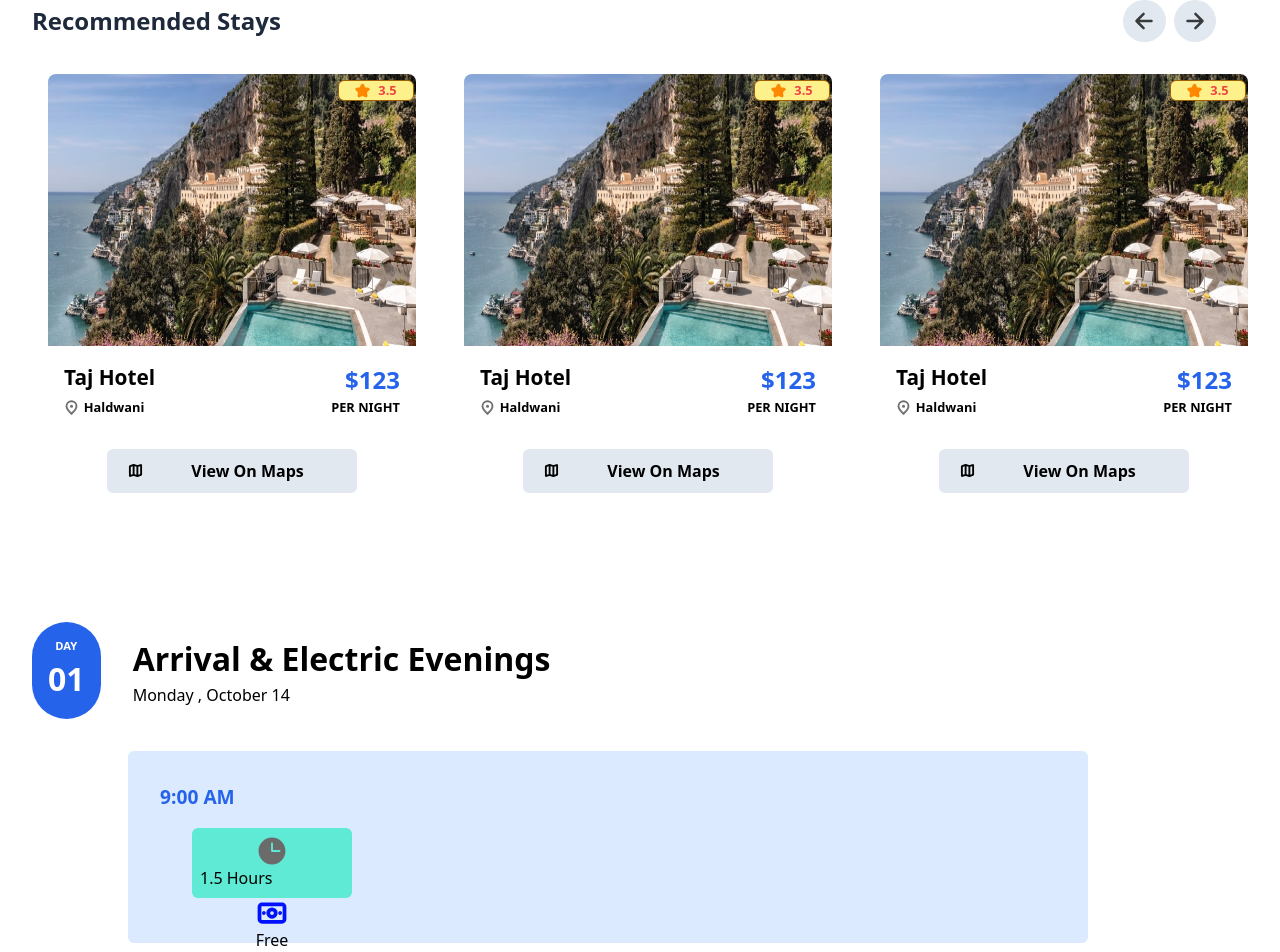
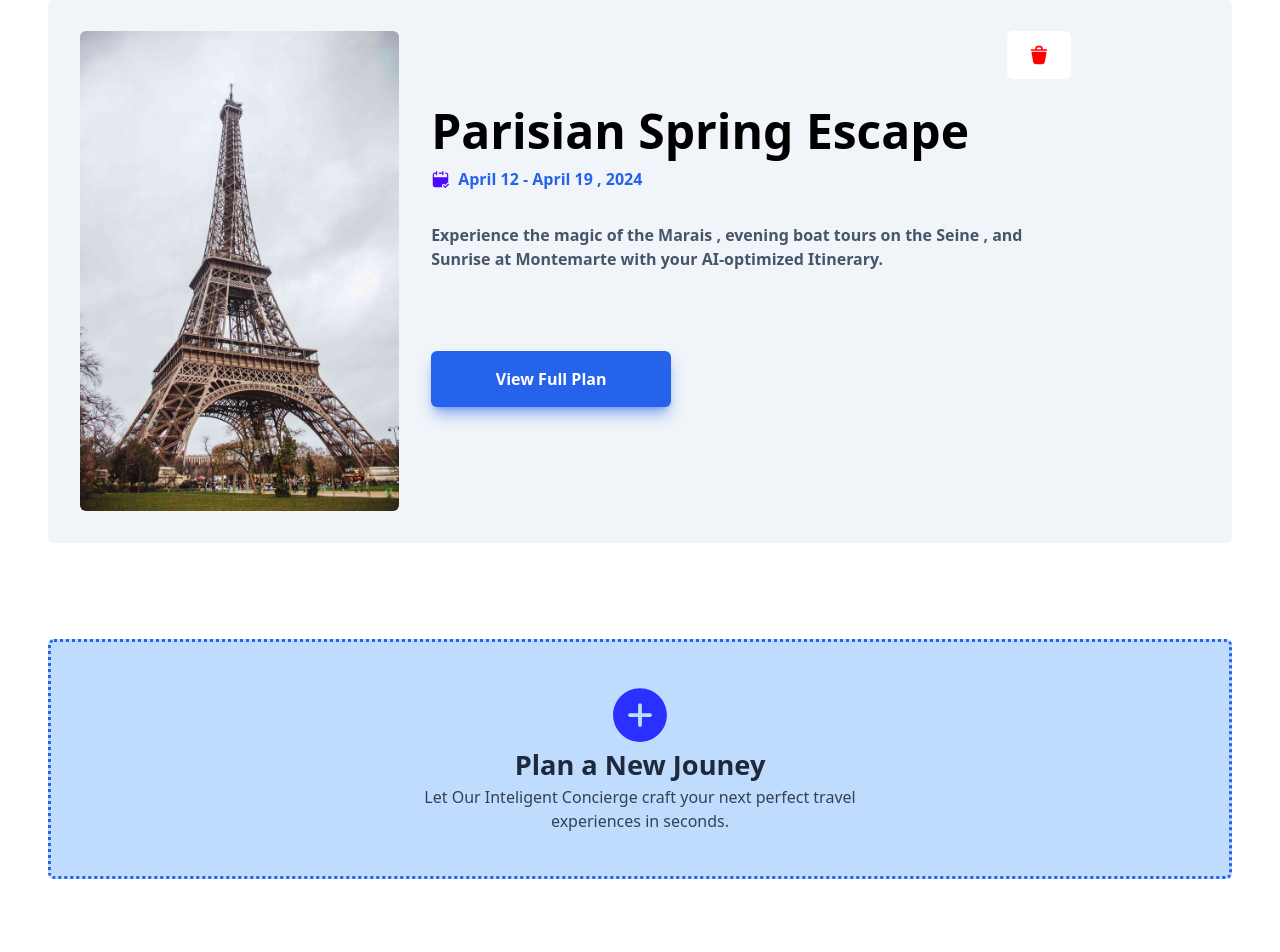
Before and after one commit to bhavesh10joshi/Tripzy, a React (Vite) app in the folder frontend/: page / in a window 1280 px wide. Shown: the part 387-1339 px from the top of the page. Built offline with nearby package versions, Linux system fonts and the light colour scheme.

Commit message:
Almost completed the designing of frontend

```diff
--- a/frontend/src/App.tsx
+++ b/frontend/src/App.tsx
@@ -5,6 +5,7 @@ import { SignUp } from "./Pages/SignUp";
 import { PlanNewTrip } from "./Pages/PlanNewTrip";
 import { Planning } from "./Pages/Planning";
 import { DonePlanning } from "./Pages/PlanningDone";
+import { MyTrips } from "./Pages/MyTrips";
 
 function App() {
   return<>
@@ -13,7 +14,8 @@ function App() {
     {/* <SignUp/> */}
     {/* <PlanNewTrip/> */}
     {/* <Planning/> */}
-    <DonePlanning/>
+    {/* <DonePlanning/> */}
+    <MyTrips/>
   </>
 }
 
--- a/frontend/src/Components/Days.tsx
+++ b/frontend/src/Components/Days.tsx
@@ -22,14 +22,14 @@ export function PlanDay(props : DayStyle)
         <div className="flex justify-start items-center">
             <div className="bg-blue-300 rounded-full p-[1rem]">
                 <div className="font-bold text-[0.7rem] text-white flex justify-center items-center">DAY</div>
-                <div className="text-white font-bold text-[2rem] flex justify-center items-center">0{props.DayNumber}</div>
+                <div className="text-white font-bold text-[2rem] flex justify-center items-center ">0{props.DayNumber}</div>
             </div>
             <div className="flex justify-start items-center flex-col ml-[2rem]">
                 <div className="font-semibold text-[2rem]">{props.NameOfPlanDay}</div>
                 <div className="w-full flex justify-start items-center">{props.Date}</div>
             </div>
         </div>
-        <div className="ml-[6rem] mb-[4rem]">
+        <div className="ml-[4rem] mb-[4rem]">
             <TimeCard PlanName="Arrive at Narita Airport" Time="9:00 AM" TotalTimeConsumption="1.5" MoneyType="Free" PlanDescription="Meet your private chauffeur at the arrivals hall. Your concierge will handle your luggage and coordinate the express transfer to the hotel via the scenic TokyoBay route. "/>
         </div>
     </div>
--- /dev/null
+++ b/frontend/src/Components/PlannedTrip.tsx
@@ -0,0 +1,49 @@
+import { Button } from "../Ui/Buttons/Button"
+import { Calender } from "../Ui/Icons/Calender"
+import { Bin } from "../Ui/Icons/Bin"
+
+interface DataStye
+{
+    NameofItienary : string ,
+    Date : string ,
+    ImageOfthePlan : string ,
+    PlanDescription : string
+}
+
+export function PastPlannedTrips(props:DataStye)
+{
+    return<>
+    <button className="w-full">
+        <div className="bg-slate-100 p-[2rem] flex rounded-md mt-[2rem] w-full">
+            <img src={props.ImageOfthePlan} alt={props.NameofItienary} className=" h-[30rem] rounded-md "/>
+            <div className="ml-[2rem]">
+                <div className="w-full flex justify-end items-center ">
+                    <div className="bg-white rounded-md w-[4rem] h-[3rem] flex justify-center items-center">
+                       <button aria-label="name">
+                            <Bin/>
+                       </button>
+                    </div>
+                </div>
+                <div className="text-[3rem] mt-[1rem] font-bold flex justify-start items-center">
+                    {props.NameofItienary}
+                </div>
+                <div className="flex justify-start items-center">
+                    <Calender/>
+                    <div className="text-blue-300 font-bold flex justify-start items-center ml-[0.5rem]">
+                        {props.Date}
+                    </div>
+                </div>
+                <div className="flex justify-start items-center text-slate-600 font-bold mt-[2rem] w-full">
+                    <div className="w-[40rem] text-start">
+                        {props.PlanDescription}
+                    </div>
+                </div>
+                <div className="flex justify-start items-center mt-[5rem]">
+                    <Button size="secondry" text="View Full Plan" color="blue" textColor="white"/>
+                </div>
+            </div>
+        </div>
+    </button>
+
+    </>
+}
--- a/frontend/src/Components/TimeCard.tsx
+++ b/frontend/src/Components/TimeCard.tsx
@@ -13,30 +13,39 @@ interface TimeCardStyle
 export function TimeCard(props : TimeCardStyle)
 {
     return<>
-        <div className="bg-blue-100 rounded-md p-[2rem] w-[60rem] h-[12rem] gap-12 mt-[2rem]">
-            <div className="flex justify-start items-center flex-col w-1/4">
-                <div className="w-full text-blue-300 font-semibold text-[1.2rem] flex justify-start items-center">
+    <div className="flex ml-[2rem]">
+        <div className="w-[0.5rem] h-[18rem] bg-blue-300 mt-[2rem]"></div>
+        <div className="bg-slate-200 rounded-md p-[2rem] w-[70rem] h-[18rem] gap-12 mt-[2rem] flex justify-center items-center">
+            <div className="flex justify-start items-start flex-col w-1/4">
+                <div className="w-full text-blue-300 font-bold text-[1.5rem] flex justify-start items-center">
                     {props.Time}
                 </div>
-                <div className="w-full flex justify-start items-center mt-[1rem] pl-[2rem] pr-[2rem]">
-                    <div className="p-[0.5rem] gap-3 bg-[#5eead4] rounded-md w-full">
+                <div className="w-full flex justify-start items-center mt-[1rem]">
+                    <div className=" gap-3 bg-[#5eead4] rounded-md w-[7rem] h-[2rem] flex justify-center items-center ">
                         <Clock/>
-                        <div>
+                        <div className="text-slate-800 font-bold text-[0.7rem]">
                             {props.TotalTimeConsumption} Hours
                         </div>
                     </div>
                 </div>
-                <div>
-                    <Cash/>
-                    <div>
-                        {props.MoneyType}
-                    </div>
+                <div className="w-full flex justify-start items-center mt-[1rem]">
+                   <div className="gap-3 bg-white rounded-md w-[5rem] h-[2rem] flex justify-center items-center ">
+                         <Cash/>
+                        <div className="text-blue-300 font-bold text-[0.8rem]">
+                            {props.MoneyType}
+                        </div>
+                   </div>
                 </div>
             </div>
-            <div className="w-3/4">
-                <div></div>
-                <div></div>
+            <div className="w-3/4 flex justify-center items-start flex-col">
+                <div className="text-black font-bold text-[1.7rem]">
+                    {props.PlanName}
+                </div>
+                <div className="text-black font-light text-[1.2rem] mt-[2rem]">
+                    {props.PlanDescription}
+                </div>
             </div>
         </div>
+    </div>
     </>
 }
--- /dev/null
+++ b/frontend/src/Pages/MyTrips.tsx
@@ -0,0 +1,35 @@
+import { Navbar } from "../Components/Navabar"
+import { Footer } from "../Components/Footer"
+import { PastPlannedTrips } from "../Components/PlannedTrip"
+import tower from "../Images/tower.jpg"
+import { AddNew } from "../Ui/Icons/AddNew"
+
+export function MyTrips()
+{
+    return<>
+        <Navbar/>
+        <div className="pb-[2rem] pt-[5rem] pl-[3rem] pr-[3rem]">
+            <div className="font-bold text-[3rem]">
+                My Planned Trips
+            </div>
+            <div className="font-light w-[52rem]">
+                Your curated collection of future adventures . Manage itineraries , adjust dates , or explore AI-powered suggestions for the next destination.
+            </div>
+            <div className="pt-[2rem] pb-[2rem]">
+                <PastPlannedTrips NameofItienary="Parisian Spring Escape" Date="April 12 - April 19 , 2024" PlanDescription="Experience the magic of the Marais , evening boat tours on the Seine , and Sunrise at Montemarte with your AI-optimized Itinerary." ImageOfthePlan={tower}/>
+            </div>
+            <button className="w-full">
+                <div className="w-full h-[15rem] bg-blue-200  rounded-md border-[0.2rem] border-dotted border-blue-300 mt-[4rem] flex justify-center items-center flex-col">
+                    <div className="flex justify-center items-center">
+                        <AddNew/>
+                    </div>
+                    <div className=" text-[1.7rem] flex justify-center items-center text-slate-800 font-bold">Plan a New Jouney</div>
+                    <div className="text-slate-700 flex justify-center items-center text-center w-[30rem]">
+                        Let Our Inteligent Concierge craft your next perfect travel experiences in seconds.
+                    </div>
+                </div>
+            </button>
+        </div>
+        <Footer/>
+    </>
+}
--- a/frontend/src/Pages/PlanningDone.tsx
+++ b/frontend/src/Pages/PlanningDone.tsx
@@ -10,6 +10,7 @@ import Hotel4 from "../Images/Hotel4.jpg"
 import Hotel5 from "../Images/Hotel5.jpg"
 import { Hotels } from "../Components/Hotels"
 import { PlanDay } from "../Components/Days"
+import { Footer } from "../Components/Footer"
 
 export function DonePlanning()
 {
@@ -93,5 +94,6 @@ export function DonePlanning()
                 <PlanDay DayNumber={1} NameOfPlanDay="Arrival & Electric Evenings" Date="Monday , October 14"/>
             </div>
         </div>
+        <Footer/>
     </>
 }
--- /dev/null
+++ b/frontend/src/Ui/Icons/AddNew.tsx
@@ -0,0 +1,8 @@
+export function AddNew()
+{
+    return<>
+        <div className="flex justify-center items-center">
+            <svg width="60px" height="60px" viewBox="0 0 24 24" fill="none" xmlns="http://www.w3.org/2000/svg" color="#2930ff" stroke-width="3"><path fill-rule="evenodd" clip-rule="evenodd" d="M12 1.25C6.06294 1.25 1.25 6.06294 1.25 12C1.25 17.9371 6.06294 22.75 12 22.75C17.9371 22.75 22.75 17.9371 22.75 12C22.75 6.06294 17.9371 1.25 12 1.25ZM12.75 8C12.75 7.58579 12.4142 7.25 12 7.25C11.5858 7.25 11.25 7.58579 11.25 8V11.25H8C7.58579 11.25 7.25 11.5858 7.25 12C7.25 12.4142 7.58579 12.75 8 12.75H11.25V16C11.25 16.4142 11.5858 16.75 12 16.75C12.4142 16.75 12.75 16.4142 12.75 16V12.75H16C16.4142 12.75 16.75 12.4142 16.75 12C16.75 11.5858 16.4142 11.25 16 11.25H12.75V8Z" fill="#2930ff"></path></svg>
+        </div>
+    </>
+}
--- /dev/null
+++ b/frontend/src/Ui/Icons/Bin.tsx
@@ -0,0 +1,8 @@
+export function Bin()
+{
+    return <>
+        <div className="flex justify-center items-center">
+            <svg width="20px" height="20px" viewBox="0 0 24 24" fill="none" xmlns="http://www.w3.org/2000/svg" color="#ff0000" stroke-width="2"><path d="M20 9L18.005 20.3463C17.8369 21.3026 17.0062 22 16.0353 22H7.96474C6.99379 22 6.1631 21.3026 5.99496 20.3463L4 9" fill="#ff0000"></path><path d="M20 9L18.005 20.3463C17.8369 21.3026 17.0062 22 16.0353 22H7.96474C6.99379 22 6.1631 21.3026 5.99496 20.3463L4 9H20Z" stroke="#ff0000" stroke-width="2" stroke-linecap="round" stroke-linejoin="round"></path><path d="M21 6H15.375M3 6H8.625M8.625 6V4C8.625 2.89543 9.52043 2 10.625 2H13.375C14.4796 2 15.375 2.89543 15.375 4V6M8.625 6H15.375" stroke="#ff0000" stroke-width="2" stroke-linecap="round" stroke-linejoin="round"></path></svg>
+        </div>
+    </>
+}
--- a/frontend/src/Ui/Icons/Cash.tsx
+++ b/frontend/src/Ui/Icons/Cash.tsx
@@ -1,6 +1,6 @@
 export function Cash(){
     return<>
         <div className="flex justify-center items-center">
-            <svg width="30px" height="30px" viewBox="0 0 24 24" stroke-width="3" fill="none" xmlns="http://www.w3.org/2000/svg" color="#0011ff"><path d="M2 17V7C2 5.89543 2.89543 5 4 5H10H14H20C21.1046 5 22 5.89543 22 7V17C22 18.1046 21.1046 19 20 19H14H10H4C2.89543 19 2 18.1046 2 17Z" stroke="#0011ff" stroke-width="3" stroke-linecap="round" stroke-linejoin="round"></path><path d="M12 15C10.3431 15 9 13.6569 9 12C9 10.3431 10.3431 9 12 9C13.6569 9 15 10.3431 15 12C15 13.6569 13.6569 15 12 15Z" stroke="#0011ff" stroke-width="3" stroke-linecap="round" stroke-linejoin="round"></path><path d="M18.5 12.01L18.51 11.9989" stroke="#0011ff" stroke-width="3" stroke-linecap="round" stroke-linejoin="round"></path><path d="M5.5 12.01L5.51 11.9989" stroke="#0011ff" stroke-width="3" stroke-linecap="round" stroke-linejoin="round"></path></svg>        </div>
+            <svg width="15px" height="15px" viewBox="0 0 24 24" stroke-width="3" fill="none" xmlns="http://www.w3.org/2000/svg" color="#0011ff"><path d="M2 17V7C2 5.89543 2.89543 5 4 5H10H14H20C21.1046 5 22 5.89543 22 7V17C22 18.1046 21.1046 19 20 19H14H10H4C2.89543 19 2 18.1046 2 17Z" stroke="#0011ff" stroke-width="3" stroke-linecap="round" stroke-linejoin="round"></path><path d="M12 15C10.3431 15 9 13.6569 9 12C9 10.3431 10.3431 9 12 9C13.6569 9 15 10.3431 15 12C15 13.6569 13.6569 15 12 15Z" stroke="#0011ff" stroke-width="3" stroke-linecap="round" stroke-linejoin="round"></path><path d="M18.5 12.01L18.51 11.9989" stroke="#0011ff" stroke-width="3" stroke-linecap="round" stroke-linejoin="round"></path><path d="M5.5 12.01L5.51 11.9989" stroke="#0011ff" stroke-width="3" stroke-linecap="round" stroke-linejoin="round"></path></svg>        </div>
     </>
 }
--- a/frontend/src/Ui/Icons/Clock.tsx
+++ b/frontend/src/Ui/Icons/Clock.tsx
@@ -2,7 +2,7 @@ export function Clock()
 {
     return<>
         <div className="flex justify-center items-center">
-            <svg width="30px" height="30px" viewBox="0 0 24 24" fill="none" xmlns="http://www.w3.org/2000/svg" color="#6b6b6b" stroke-width="3"><path fill-rule="evenodd" clip-rule="evenodd" d="M12 1.25C6.06294 1.25 1.25 6.06294 1.25 12C1.25 17.9371 6.06294 22.75 12 22.75C17.9371 22.75 22.75 17.9371 22.75 12C22.75 6.06294 17.9371 1.25 12 1.25ZM12.75 6C12.75 5.58579 12.4142 5.25 12 5.25C11.5858 5.25 11.25 5.58579 11.25 6L11.25 12C11.25 12.4142 11.5858 12.75 12 12.75H18C18.4142 12.75 18.75 12.4142 18.75 12C18.75 11.5858 18.4142 11.25 18 11.25H12.75L12.75 6Z" fill="#6b6b6b"></path></svg>
+            <svg width="15px" height="15px" viewBox="0 0 24 24" fill="none" xmlns="http://www.w3.org/2000/svg" color="#6b6b6b" stroke-width="3"><path fill-rule="evenodd" clip-rule="evenodd" d="M12 1.25C6.06294 1.25 1.25 6.06294 1.25 12C1.25 17.9371 6.06294 22.75 12 22.75C17.9371 22.75 22.75 17.9371 22.75 12C22.75 6.06294 17.9371 1.25 12 1.25ZM12.75 6C12.75 5.58579 12.4142 5.25 12 5.25C11.5858 5.25 11.25 5.58579 11.25 6L11.25 12C11.25 12.4142 11.5858 12.75 12 12.75H18C18.4142 12.75 18.75 12.4142 18.75 12C18.75 11.5858 18.4142 11.25 18 11.25H12.75L12.75 6Z" fill="#6b6b6b"></path></svg>
         </div>
     </>
 }
```
Also changed, not shown: frontend/src/Images/tower.jpg (added).
